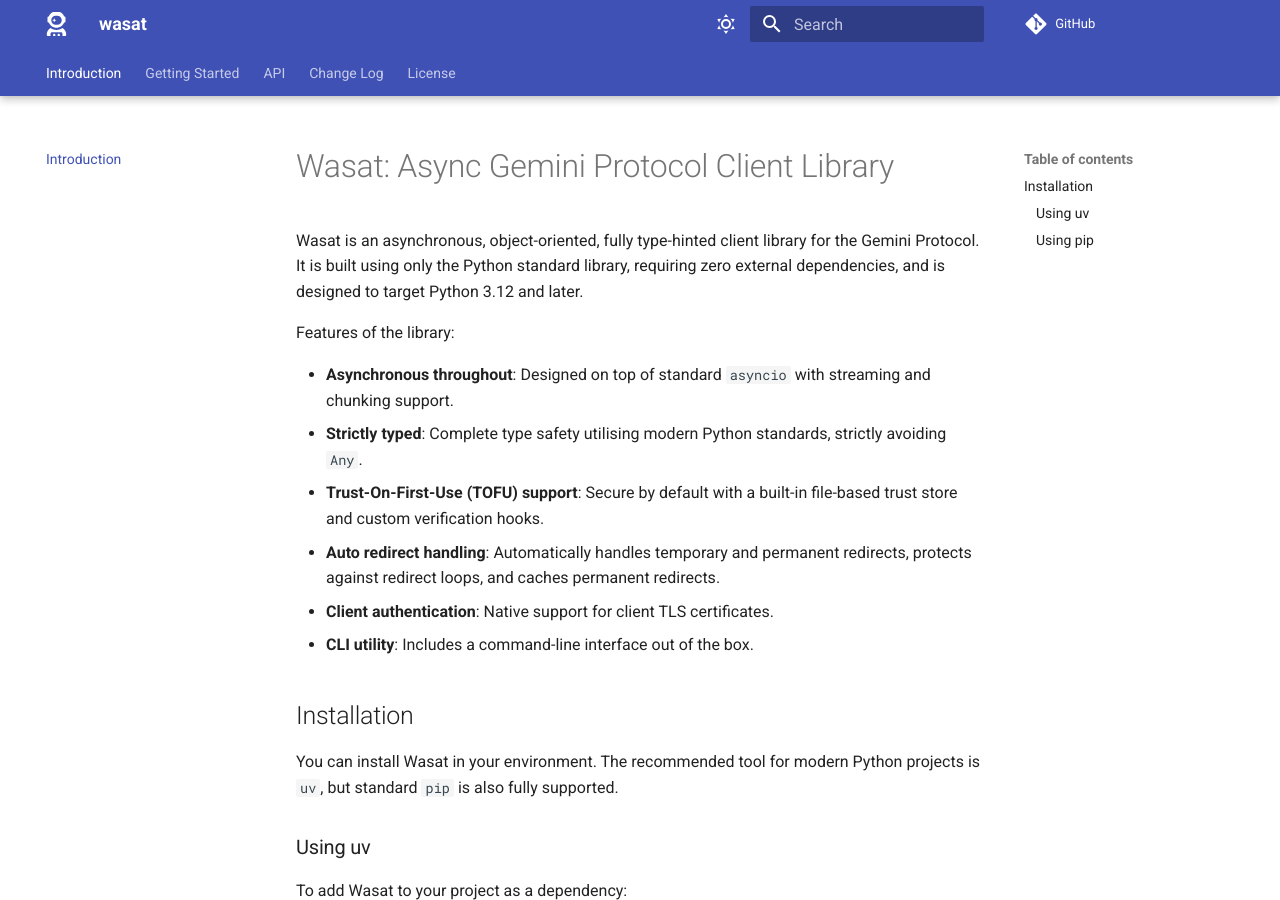
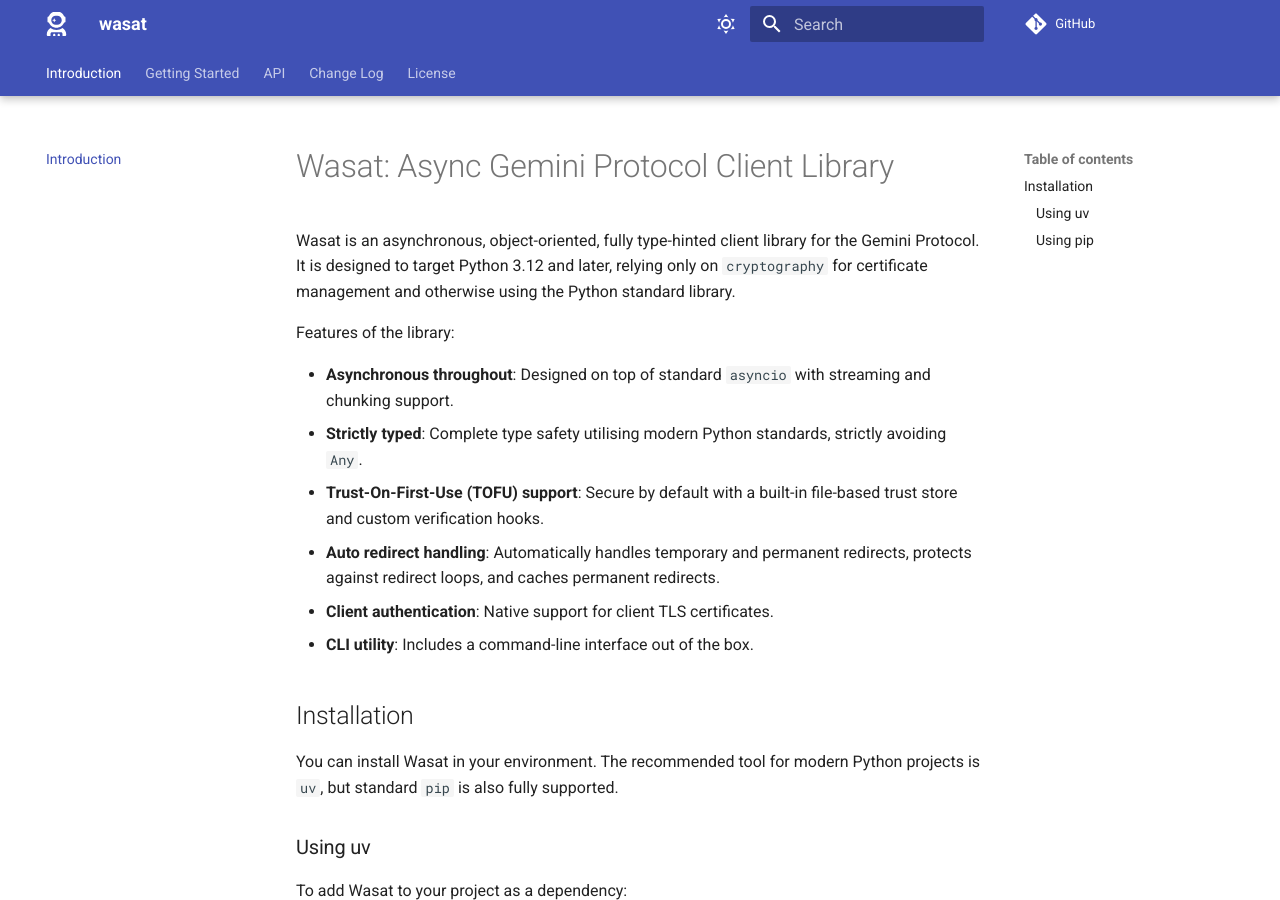
Before and after one commit to davep/wasat, an MkDocs documentation site: the page built from docs/index.md, in a window 1280 px wide and 900 px high. Built offline with MkDocs 1.6.1 and Material for MkDocs 9.7.7, drawn with Linux system fonts in a browser that asks for light colours; comment, search, counter and statistics services are not loaded.

Commit message:
:books: Correct the zero-dependency claim

```diff
--- a/docs/index.md
+++ b/docs/index.md
@@ -1,6 +1,6 @@
 # Wasat: Async Gemini Protocol Client Library
 
-Wasat is an asynchronous, object-oriented, fully type-hinted client library for the Gemini Protocol. It is built using only the Python standard library, requiring zero external dependencies, and is designed to target Python 3.12 and later.
+Wasat is an asynchronous, object-oriented, fully type-hinted client library for the Gemini Protocol. It is designed to target Python 3.12 and later, relying only on `cryptography` for certificate management and otherwise using the Python standard library.
 
 Features of the library:
 
```
Also changed, not shown: README.md (+4 -3 lines).
